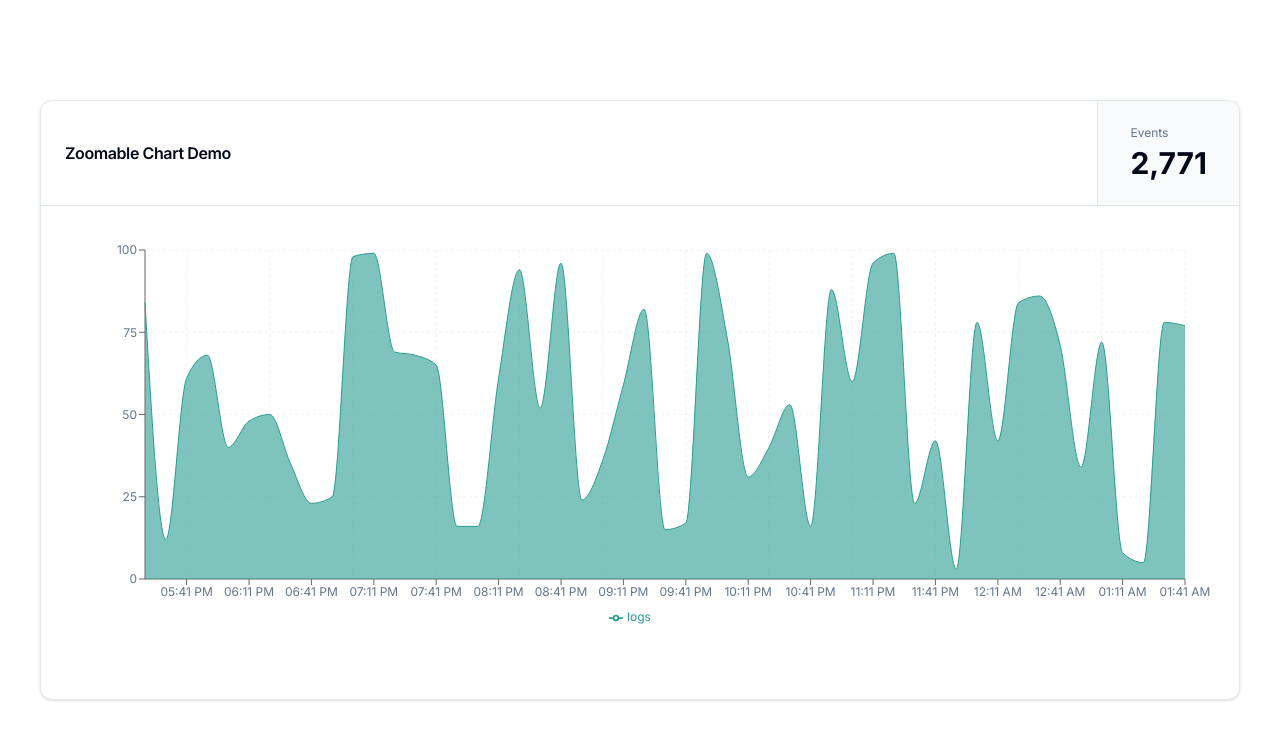
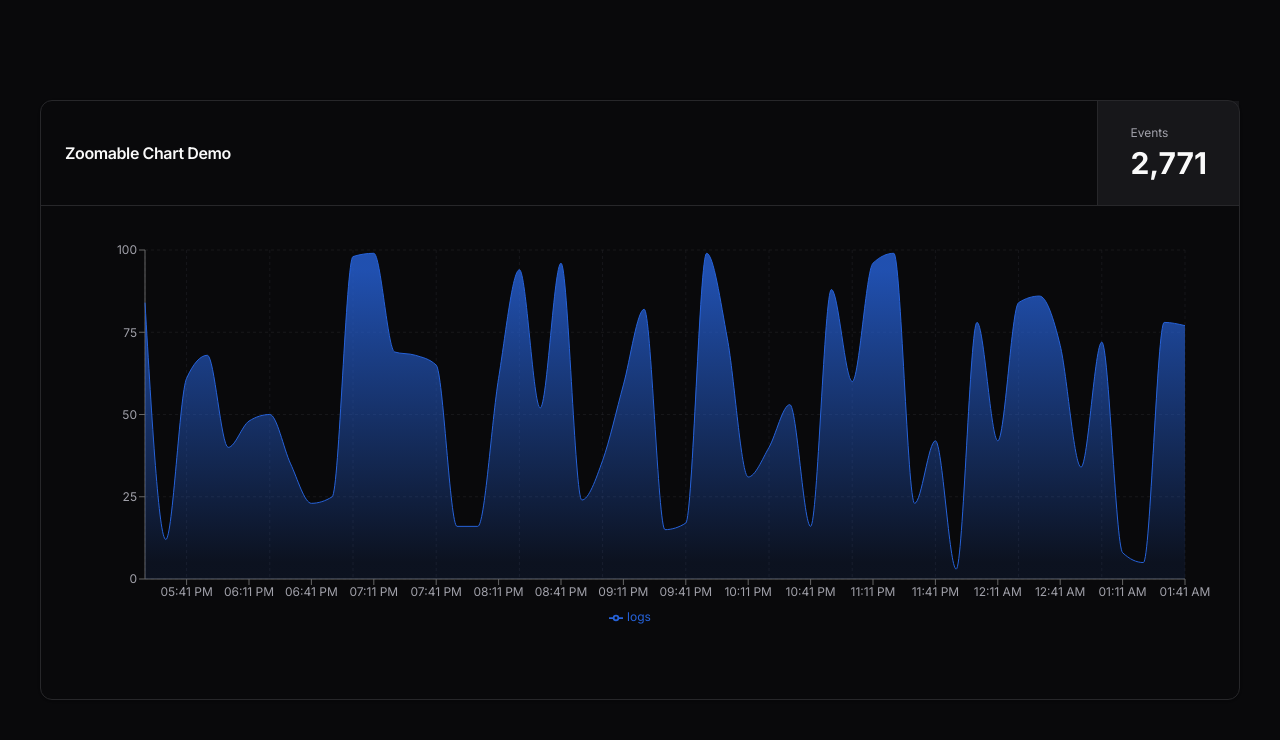
Before and after one commit to shelwinsunga/zoom-chart-demo, a Next.js app: page / in a window 1280 px wide. Shown: the top 740 px of the page. Built offline with nearby package versions, Linux system fonts and the light colour scheme.

Commit message:
feat: add linear gradient

```diff
--- a/app/globals.css
+++ b/app/globals.css
@@ -2,60 +2,59 @@
   @tailwind components;
   @tailwind utilities;
 
+  /* Default */
   @layer base {
     :root {
       --background: 0 0% 100%;
-      --foreground: 222.2 84% 4.9%;
+      --foreground: 240 10% 3.9%;
       --card: 0 0% 100%;
-      --card-foreground: 222.2 84% 4.9%;
+      --card-foreground: 240 10% 3.9%;
       --popover: 0 0% 100%;
-      --popover-foreground: 222.2 84% 4.9%;
-      --primary: 222.2 47.4% 11.2%;
-      --primary-foreground: 210 40% 98%;
-      --secondary: 210 40% 96.1%;
-      --secondary-foreground: 222.2 47.4% 11.2%;
-      --muted: 210 40% 96.1%;
-      --muted-foreground: 215.4 16.3% 46.9%;
-      --accent: 210 40% 96.1%;
-      --accent-foreground: 222.2 47.4% 11.2%;
+      --popover-foreground: 240 10% 3.9%;
+      --primary: 240 5.9% 10%;
+      --primary-foreground: 0 0% 98%;
+      --secondary: 240 4.8% 95.9%;
+      --secondary-foreground: 240 5.9% 10%;
+      --muted: 240 4.8% 95.9%;
+      --muted-foreground: 240 3.8% 46.1%;
+      --accent: 240 4.8% 95.9%;
+      --accent-foreground: 240 5.9% 10%;
       --destructive: 0 84.2% 60.2%;
-      --destructive-foreground: 210 40% 98%;
-      --border: 214.3 31.8% 91.4%;
-      --input: 214.3 31.8% 91.4%;
-      --ring: 222.2 84% 4.9%;
-      --radius: 0.5rem;
-      --chart-1: 12 76% 61%;
-      --chart-2: 173 58% 39%;
+      --destructive-foreground: 0 0% 98%;
+      --border: 240 5.9% 90%;
+      --input: 240 5.9% 90%;
+      --ring: 240 10% 3.9%;
+      --chart-1: 173 58% 39%;
+      --chart-2: 12 76% 61%;
       --chart-3: 197 37% 24%;
       --chart-4: 43 74% 66%;
       --chart-5: 27 87% 67%;
     }
-
     .dark {
-      --background: 222.2 84% 4.9%;
-      --foreground: 210 40% 98%;
-      --card: 222.2 84% 4.9%;
-      --card-foreground: 210 40% 98%;
-      --popover: 222.2 84% 4.9%;
-      --popover-foreground: 210 40% 98%;
-      --primary: 210 40% 98%;
-      --primary-foreground: 222.2 47.4% 11.2%;
-      --secondary: 217.2 32.6% 17.5%;
-      --secondary-foreground: 210 40% 98%;
-      --muted: 217.2 32.6% 17.5%;
-      --muted-foreground: 215 20.2% 65.1%;
-      --accent: 217.2 32.6% 17.5%;
-      --accent-foreground: 210 40% 98%;
+      --background: 240 10% 3.9%;
+      --foreground: 0 0% 98%;
+      --card: 240 10% 3.9%;
+      --card-foreground: 0 0% 98%;
+      --popover: 240 10% 3.9%;
+      --popover-foreground: 0 0% 98%;
+      --primary: 0 0% 98%;
+      --primary-foreground: 240 5.9% 10%;
+      --secondary: 240 3.7% 15.9%;
+      --secondary-foreground: 0 0% 98%;
+      --muted: 240 3.7% 15.9%;
+      --muted-foreground: 240 5% 64.9%;
+      --accent: 240 3.7% 15.9%;
+      --accent-foreground: 0 0% 98%;
       --destructive: 0 62.8% 30.6%;
-      --destructive-foreground: 210 40% 98%;
-      --border: 217.2 32.6% 17.5%;
-      --input: 217.2 32.6% 17.5%;
-      --ring: 212.7 26.8% 83.9%;
+      --destructive-foreground: 0 0% 98%;
+      --border: 240 3.7% 15.9%;
+      --input: 240 3.7% 15.9%;
+      --ring: 240 4.9% 83.9%;
       --chart-1: 220 70% 50%;
-      --chart-2: 160 60% 45%;
+      --chart-5: 160 60% 45%;
       --chart-3: 30 80% 55%;
       --chart-4: 280 65% 60%;
-      --chart-5: 340 75% 55%;
+      --chart-2: 340 75% 55%;
     }
   }
 
--- a/app/layout.tsx
+++ b/app/layout.tsx
@@ -1,6 +1,7 @@
 import type { Metadata } from "next";
 import { Inter } from "next/font/google";
 import "./globals.css";
+import { ThemeProvider } from "@/components/theme-provider"
 
 const inter = Inter({ subsets: ["latin"] });
 
@@ -16,7 +17,11 @@ export default function RootLayout({
 }>) {
   return (
     <html lang="en">
-      <body className={inter.className}>{children}</body>
+      <body className={inter.className}>
+        <ThemeProvider attribute="class" defaultTheme="dark" enableSystem={false} forcedTheme="dark">
+          {children}
+        </ThemeProvider>
+      </body>
     </html>
   );
 }
--- a/components/chart.tsx
+++ b/components/chart.tsx
@@ -19,7 +19,7 @@ import {
 const chartConfig = {
     logs: {
         label: "Log Entries",
-        color: "hsl(var(--chart-2))",
+        color: "hsl(var(--chart-1))",
     },
 } satisfies ChartConfig
 
@@ -132,6 +132,12 @@ export function ZoomableChart() {
                             onMouseMove={handleMouseMove}
                             onMouseUp={handleMouseUp}
                         >
+                            <defs>
+                                <linearGradient id="colorLogs" x1="0" y1="0" x2="0" y2="1">
+                                    <stop offset="5%" stopColor={chartConfig.logs.color} stopOpacity={0.8} />
+                                    <stop offset="95%" stopColor={chartConfig.logs.color} stopOpacity={0.1} />
+                                </linearGradient>
+                            </defs>
                             <CartesianGrid strokeDasharray="3 3" />
                             <XAxis
                                 dataKey="date"
@@ -153,7 +159,8 @@ export function ZoomableChart() {
                                 type="monotone"
                                 dataKey="logs"
                                 stroke={chartConfig.logs.color}
-                                fill={chartConfig.logs.color}
+                                fillOpacity={1}
+                                fill="url(#colorLogs)"
                                 isAnimationActive={false}
                             />
                             {refAreaLeft && refAreaRight && (
--- /dev/null
+++ b/components/theme-provider.tsx
@@ -0,0 +1,9 @@
+"use client"
+
+import * as React from "react"
+import { ThemeProvider as NextThemesProvider } from "next-themes"
+import { type ThemeProviderProps } from "next-themes/dist/types"
+
+export function ThemeProvider({ children, ...props }: ThemeProviderProps) {
+    return <NextThemesProvider {...props}>{children}</NextThemesProvider>
+}
--- a/package.json
+++ b/package.json
@@ -17,6 +17,7 @@
     "clsx": "^2.1.1",
     "lucide-react": "^0.408.0",
     "next": "14.2.5",
+    "next-themes": "^0.3.0",
     "react": "^18",
     "react-dom": "^18",
     "recharts": "^2.12.7",
```
Also changed, not shown: 1 other file (tests, documents, lock files or other folders).
